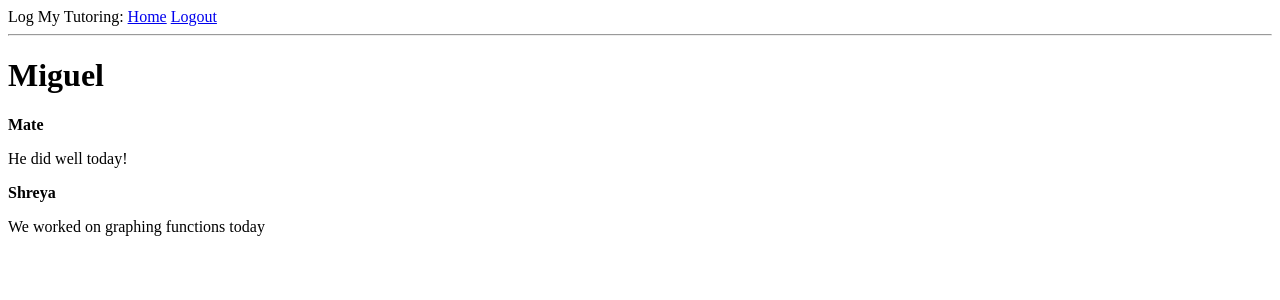
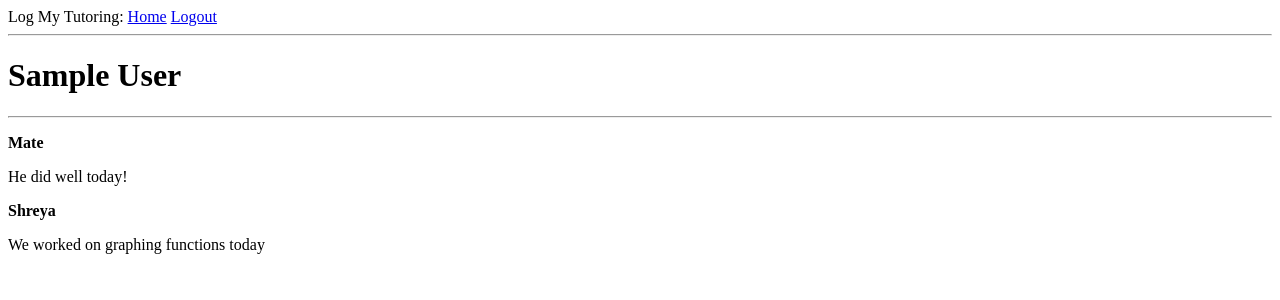
Before and after one commit to BrianBChoi/logmytutoring, a Flask app: page / in a window 1280 px wide. Shown: the top 300 px of the page. Run offline with Flask 2, Linux system fonts and the light colour scheme; the visitor is signed in with stand-in values (Sample User, id 1); data comes from the database, SQL or seed files in the repository.

Commit message:
Edit home page to show current user

```diff
--- a/app/templates/index.html
+++ b/app/templates/index.html
@@ -1,7 +1,8 @@
 {% extends "base.html" %}
 
 {% block content %}
-    <h1>{{ user.username }}</h1>
+    <h1>{{ current_user.name }}</h1>
+    <hr>
     {% for session in sessions %}
     <div>
         <p><b>{{ session.student.name }}</b></p>
```
